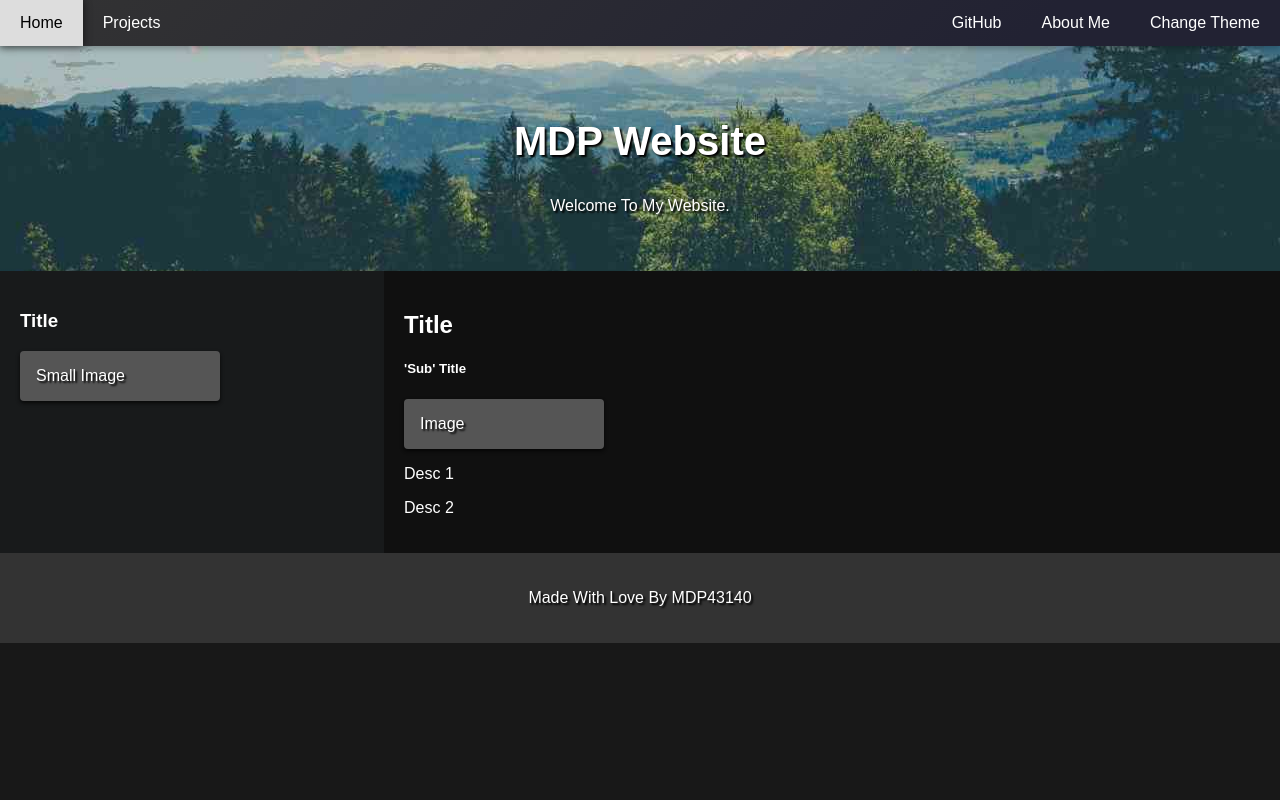
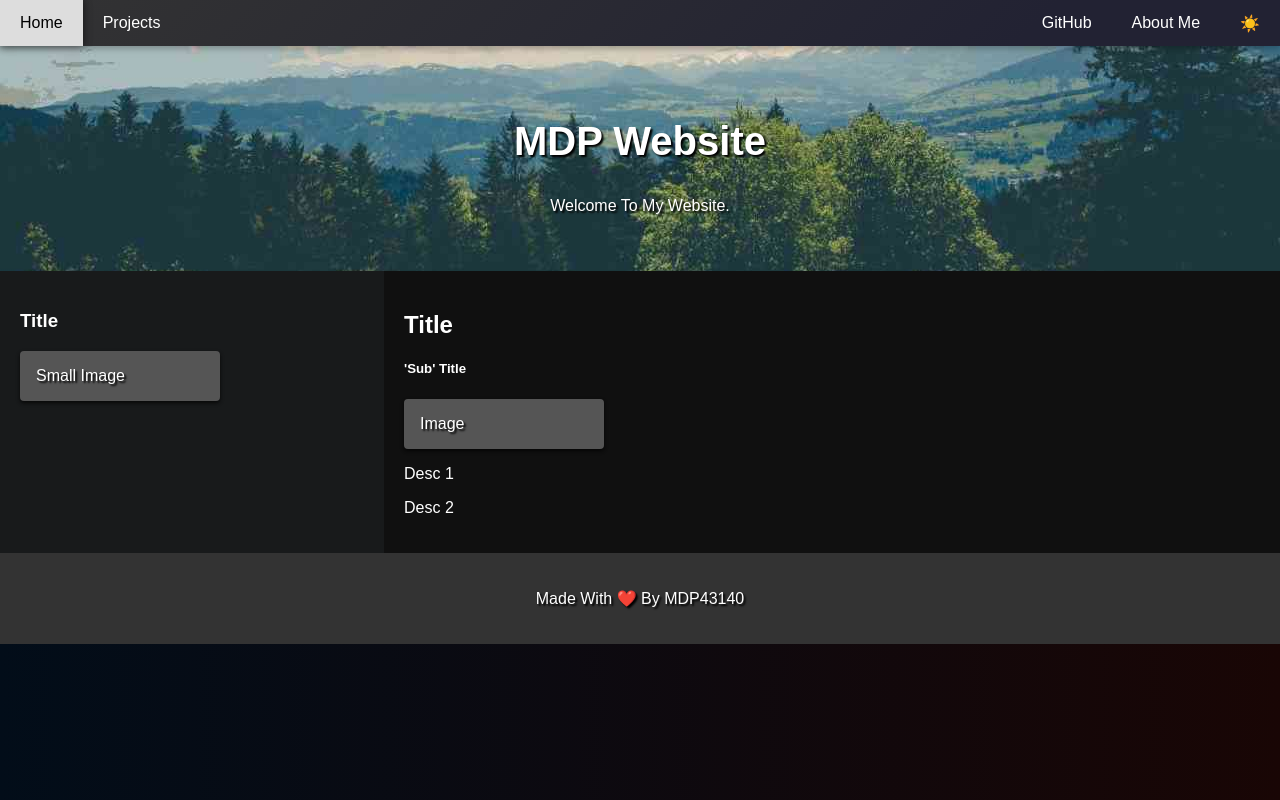
Before and after one commit to MDP43140/mdp43140.github.io, a plain HTML site: page index.html in a window 1280 px wide. Drawn offline with Linux system fonts and the light colour scheme.

Commit message:
Update index.html
changed spaces to tabs to save storage
changed "love" to "❤️" on footer (because it's weird...)

```diff
--- a/index.html
+++ b/index.html
@@ -3,6 +3,7 @@
 <title>MDP Webpage</title>
 <meta charset="UTF-8" name="viewport" content="width=device-width,initial-scale=1.0,maximum-scale=1.0,user-scalable=0">
 <link rel="shortcut icon" href="favicon.png">
+<link rel="stylesheet" href="assets/Normalize.css">
 <style>
 * {box-sizing:border-box;scrollbar-color:#2a2c2e #1c1e1f}
 
@@ -14,7 +15,7 @@ html,body,input,textarea,select,button {
 	margin:0;
 	border-color:#575757;
 	color:#fff;
-  background:#181818
+	background:#181818 linear-gradient(90deg,#020d19,#190605);
 }
 
 /* Header/logo Title */
@@ -38,7 +39,7 @@ html,body,input,textarea,select,button {
 /* Sticky navbar - toggles between relative and fixed,depending on the scroll position. It is positioned relative until a given offset position is met in the viewport - then it "sticks" in place (like position:fixed). The sticky value is not supported in IE or Edge 15 and earlier versions. However,for these versions the navbar will inherit default position */
 #navbar {
 	background:#333;
-  background:linear-gradient(135deg,#333 0%,#223 80%);
+	background:linear-gradient(135deg,#333,#223 80%);
 	position:sticky;
 	top:0;
 	left:0;
@@ -113,7 +114,7 @@ footer {padding:20px;text-align:center;background:#333;box-shadow:0 3px -4px 0 r
 body.bright {color:#000;background:#fff}
 body.bright .side {background:#f1f1f1}
 body.bright main {background:#fff}
-body.bright footer {background:#aaa}
+body.bright footer {background:#aaa;text-shadow:none}
 
 #navbar .search-container{float:center}
 #navbar .search-container input[type=text]{
@@ -145,17 +146,37 @@ body.bright footer {background:#aaa}
 #navbar input[type=text]:focus {background:#444;color:#fff;width:25%;border:1px solid #ccc;padding:11.5px 20px}
 #navbar input[type=text]:focus #navbar .search-container button {opacity:1;padding:12px}
 #navbar .search-container button:hover{background:#ccc}
+
+
+
+
+
+/* Great hint from redstapler: (https://redstapler.co/prefers-color-scheme-tutorial)
+@media (prefers-color-scheme:light){
+	.somelightthemecodehere {}
+	.somelightthemecodehere {}
+	.somelightthemecodehere {}
+}
+@media (prefers-color-scheme:dark){
+	.somedarkthemecodehere {}
+	.somedarkthemecodehere {}
+	.somedarkthemecodehere {}
+}
+*/
+
+
+
 </style>
 </head>
 <body>
 <section id="home">
-<div id="navbar"> <!-- Navigation Bar -->
+<nav id="navbar"> <!-- Navigation Bar -->
 	<a href="#" class="active">Home</a>
 	<a href="My Website - Projects.html">Projects</a>
-  <a href="javascript:retheme()" class="right" oncontextmenu="retheme();return false">Change Theme</a>
+	<a href="javascript:retheme()" class="right" title="Change Theme" id="rethemeBtn" oncontextmenu="retheme();return false">☀️</a>
 	<a href="#aboutme" class="right">About Me</a>
 	<a href="https://github.com/mdp43140" class="right">GitHub</a>
-</div>
+</nav>
 <header id="header"> <!-- Header Title -->
 	<h1>MDP Website</h1>
 	<p>Welcome To My Website.</p>
@@ -177,8 +198,9 @@ body.bright footer {background:#aaa}
 	</main>
 </div>
 <footer class="footer">
-  <p>Made With Love By MDP43140</p>
+	<p>Made With ❤️ By MDP43140</p>
 </footer>
+<script src="https://polyfill.io/v3/polyfill.js" crossorigin="Anonymous"></script>
 <script src="assets/index.js"></script>
 </body>
 </html>
```
Lines whose indentation alone changed are shown as unchanged.
